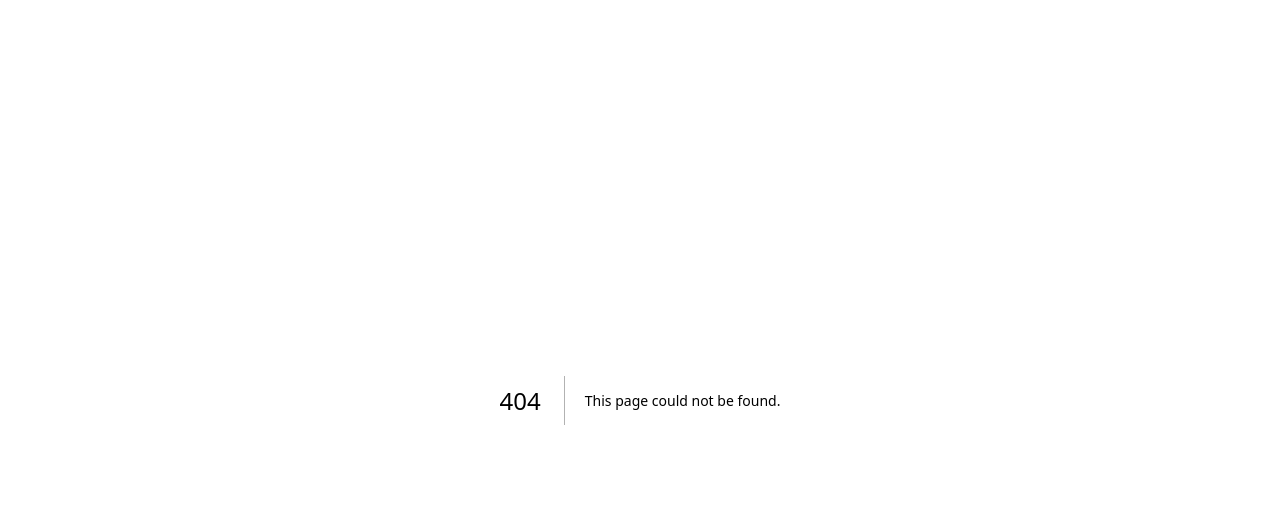
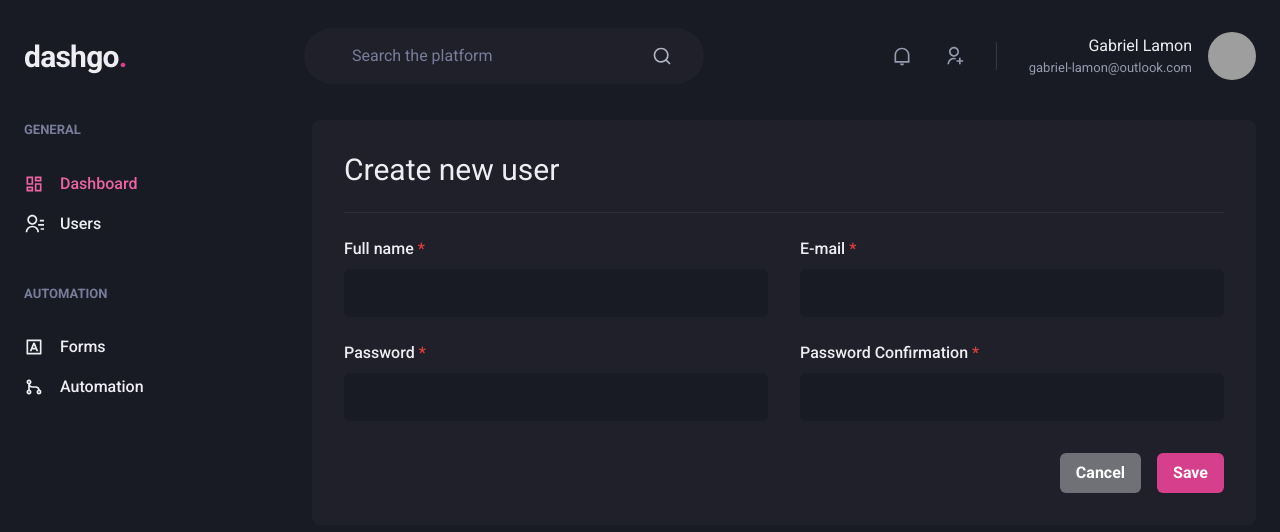
Before and after one commit to lamongabriel/dashgo, a Next.js app: page /users/create in a window 1280 px wide. Before the commit this address had no page. Shown: the top 532 px of the page. Built offline with nearby package versions, Linux system fonts and the light colour scheme; grey boxes are pictures that could not be loaded.

Commit message:
create users page

```diff
--- /dev/null
+++ b/src/pages/users/create.tsx
@@ -0,0 +1,84 @@
+import {
+	Box,
+	Button,
+	Divider,
+	Flex,
+	Heading,
+	SimpleGrid,
+} from '@chakra-ui/react'
+import { Input } from '../../components/Form/Input'
+
+import { Layout } from '../../components/Layout'
+
+export default function UserList () {
+	return (
+		<Layout>
+			<Box flex={1} borderRadius={8} bg='gray.800' p={8}>
+				<Heading size='lg' fontWeight='normal'>
+					Create new user
+				</Heading>
+				<Divider my={6} borderColor='gray.700' />
+				<Box as='form'>
+					<SimpleGrid minChildWidth='300px' alignItems='center' justifyContent='between' gap={8}>
+						<Input
+							id='name'
+							name='name'
+							type='text'
+							label='Full name'
+							isRequired
+
+							title='Full name'
+							autoComplete='name'
+						/>
+						<Input
+							id='email'
+							name='email'
+							type='email'
+							label='E-mail'
+							isRequired
+
+							title='E-mail'
+							autoComplete='email'
+						/>
+					</SimpleGrid>
+					<SimpleGrid minChildWidth='300px' alignItems='center' justifyContent='between' gap={8} mt={6}>
+						<Input
+							id='password'
+							name='password'
+							type='password'
+							label='Password'
+							isRequired
+
+							title='Password'
+							autoComplete='new-password'
+						/>
+						<Input
+							id='passwordConfirmation'
+							name='passwordConfirmation'
+							type='password'
+							label='Password Confirmation'
+							isRequired
+
+							title='Password Confirmation'
+							autoComplete='new-password'
+						/>
+					</SimpleGrid>
+					<Flex gap={4} align='center' justify='flex-end' mt={8}>
+						<Button
+							type='button'
+							colorScheme='whiteAlpha'
+						>
+							Cancel
+						</Button>
+						<Button
+							colorScheme='pink'
+							type='submit'
+						>
+							Save
+						</Button>
+					</Flex>
+				</Box>
+			</Box>
+		</Layout>
+	)
+}
```
